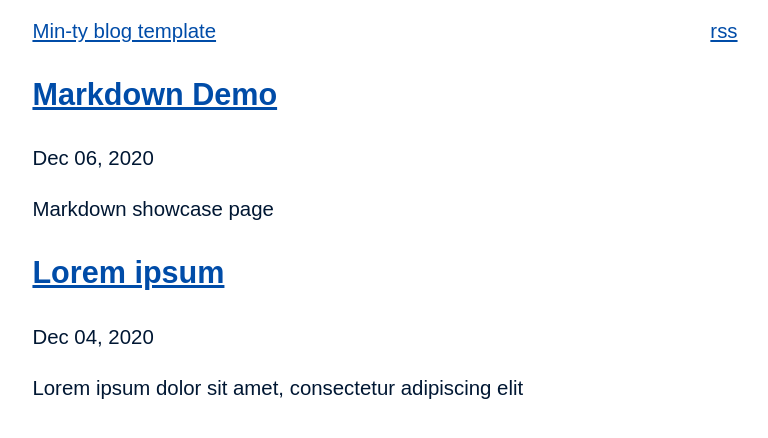
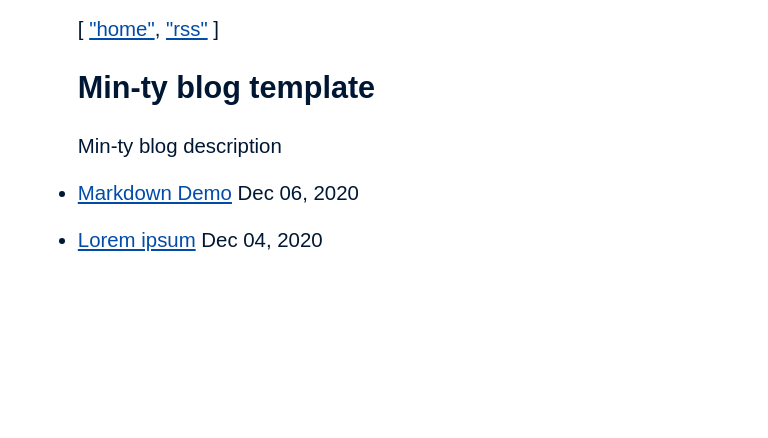
Before and after one commit to chud-uk/min-ty, an Eleventy site: page src/index.njk in a window 1280 px wide. Shown: the whole page, without its empty margins (255-1023 px from the left). Built offline with nearby package versions, Linux system fonts and the light colour scheme; Eleventy itself is replaced by a stand-in of ours; files that its build step writes are made by us from their sources; what markdown-it-image-lazy-loading would draw is missing.

Commit message:
change style

```diff
--- a/src/_includes/_layouts/base.njk
+++ b/src/_includes/_layouts/base.njk
@@ -21,11 +21,10 @@
         }
       }
       body {
-        max-width: 65ch;
+        max-width: 57ch;
         margin: 1rem auto;
-        padding: 0 0.75rem;
         font-size: min(calc(14px + 0.5vw), 22px);
-        line-height: 1.5;
+        line-height: 1.3;
         font-family: sans-serif;
         color: var(--font-color);
         background-color: var(--background-color);
@@ -41,10 +40,13 @@
         height: auto;
         display: block;
       }
-      article > :not(pre), header, body > a {
+      article > :not(pre),
+      header,
+      body > :not(article) {
         padding: 0 1rem;
       }
-      article > blockquote, blockquote {
+      article > blockquote,
+      blockquote {
           margin: 1rem 0;
           padding: 0 0.7rem;
           border-left: 0.3rem solid var(--accent-color);
@@ -55,6 +57,14 @@
       ul, ol {
         padding-left: 1rem;
       }
+      @media (max-width: 70ch) {
+        body > ul,
+        body > ol,
+        article > ul,
+        article > ol  {
+          margin-left: 1rem;
+        }
+      }
     </style>
     {% ifContentWithCode content %}
       <link href="{{ '/prism-nord.css' | url }}" rel="stylesheet">
@@ -62,8 +72,11 @@
   </head>
   <body>
     <header>
-      <a href="{{ '/' | url }}">{{ metadata.title }}</a>
-      <a href="{{ metadata.xmlFeedPath | url }}" style="float: right;">rss</a>
+      <nav>
+        <span aria-hidden="true">[ </span>
+        <a href="{{ '/' | url }}">"home"</a><span aria-hidden="true">, </span>
+        <a href="{{ metadata.xmlFeedPath | url }}">"rss"</a><span aria-hidden="true"> ]</span>
+      </nav>
     </header>
 
     {{ content | safe }}
--- a/src/_static/prism-nord.css
+++ b/src/_static/prism-nord.css
@@ -30,7 +30,6 @@ pre {
 	padding: 1rem;
 	margin: .5rem 0;
 	overflow: auto;
-	border-radius: 0.3rem;
 }
 
 :not(pre) > code,
--- a/src/index.njk
+++ b/src/index.njk
@@ -2,18 +2,24 @@
 layout: _layouts/base
 eleventyExcludeFromCollections: true
 ---
+<article>
+<h1>
+  {{ metadata.title }}
+</h1>
+<p>
+  {{ metadata.description }}
+</p>
+</article>
+
+<ul>
 {%- for post in collections.all | reverse -%}
-<article>
-  <header>
-    <h1>
+  <li>
+    <p>
       <a href="{{ post.url | url }}">{{ post.data.title }}</a>
-    </h1>
-    <time datetime="{{ post.date | htmlDateString }}">
-      {{ post.date | readableDate }}
-    </time>
-  </header>
-  <p>
-    {{ post.data.summary }}
-  </p>
-</article>
+      <time datetime="{{ post.date | htmlDateString }}">
+        {{ post.date | readableDate }}
+      </time>
+    </p>
+  </li>
 {%- endfor -%}
+</ul>
--- a/src/lorem.md
+++ b/src/lorem.md
@@ -1,7 +1,6 @@
 ---
 layout: post
 title: Lorem ipsum
-summary: Lorem ipsum dolor sit amet, consectetur adipiscing elit
 date: 2020-12-04
 ---
 Lorem ipsum dolor sit amet, consectetur adipiscing elit. Donec blandit laoreet metus vitae molestie. Praesent vel lacus eget lectus auctor vestibulum ut volutpat sapien. Morbi convallis lacinia odio. Nunc semper pulvinar eros. Donec laoreet lacinia dui, vel porta tellus ultricies nec. Nulla consequat lectus eu massa egestas, ac maximus velit tempus. Cras vulputate lorem pretium quam lobortis, eget pulvinar eros laoreet. Fusce vel dignissim mauris, eget tempor dui. Fusce rutrum metus ac est faucibus, at mattis tortor cursus. Praesent dapibus, lacus nec commodo suscipit, nibh justo ultricies velit, ut accumsan erat lacus sed lectus. Fusce quis consequat ipsum. Vestibulum massa elit, efficitur dictum ligula vehicula, posuere semper magna. Vestibulum egestas gravida convallis. Donec egestas vitae nulla id aliquam. Proin non ante at ex lacinia semper ut sed dui. Nullam lacinia viverra magna, at feugiat nunc auctor vel.
--- a/src/markdown-demo.md
+++ b/src/markdown-demo.md
@@ -1,7 +1,6 @@
 ---
 layout: post
 title: Markdown Demo
-summary: Markdown showcase page
 date: 2020-12-06
 ---
 [toc]
```
Also changed, not shown: src/_includes/_layouts/post.njk (+6 -7 lines).
